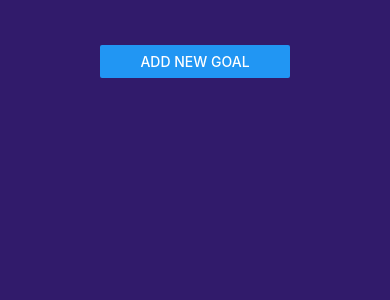
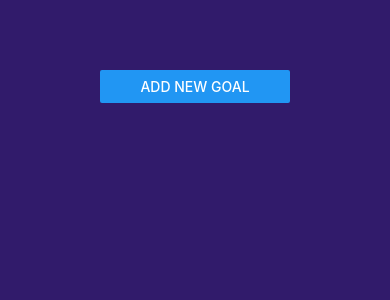
Before and after one commit to avegap23/Goals-ReactNative, a React Native app: screen / in a window 390 px wide. Shown: the top 300 px of the page. Built offline with nearby package versions, Linux system fonts and the light colour scheme.

Commit message:
bigger marginTop for button, stylesheet classes rearranged for better readability

```diff
--- a/App.jsx
+++ b/App.jsx
@@ -74,12 +74,12 @@ const styles = new StyleSheet.create({
     paddingHorizontal: 20,
     backgroundColor: '#311b6b'
   },
+  addNewGoal: {
+    marginHorizontal: 80,
+    marginTop: 40
+  },
   goalsContainer: {
     flex: 5,
     marginTop: 20
-  },
-  addNewGoal: {
-    marginHorizontal: 80,
-    marginTop: 15
   }
 })
```
